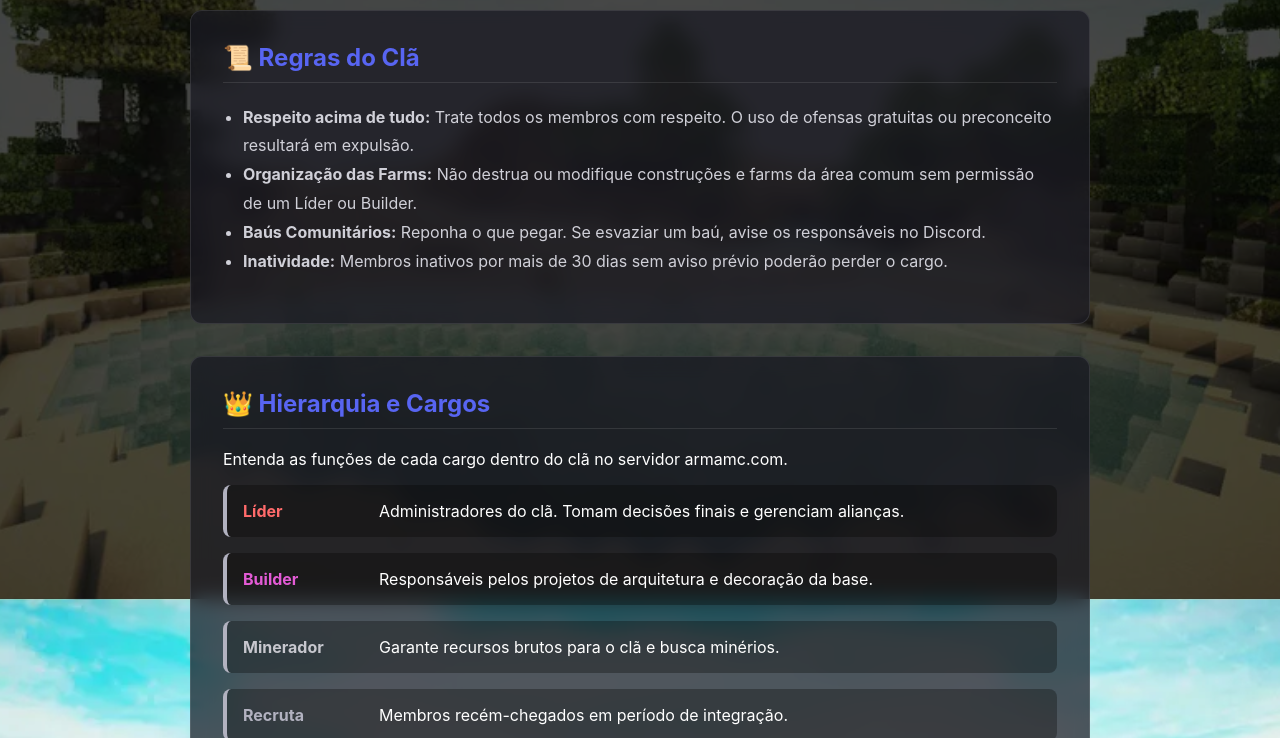
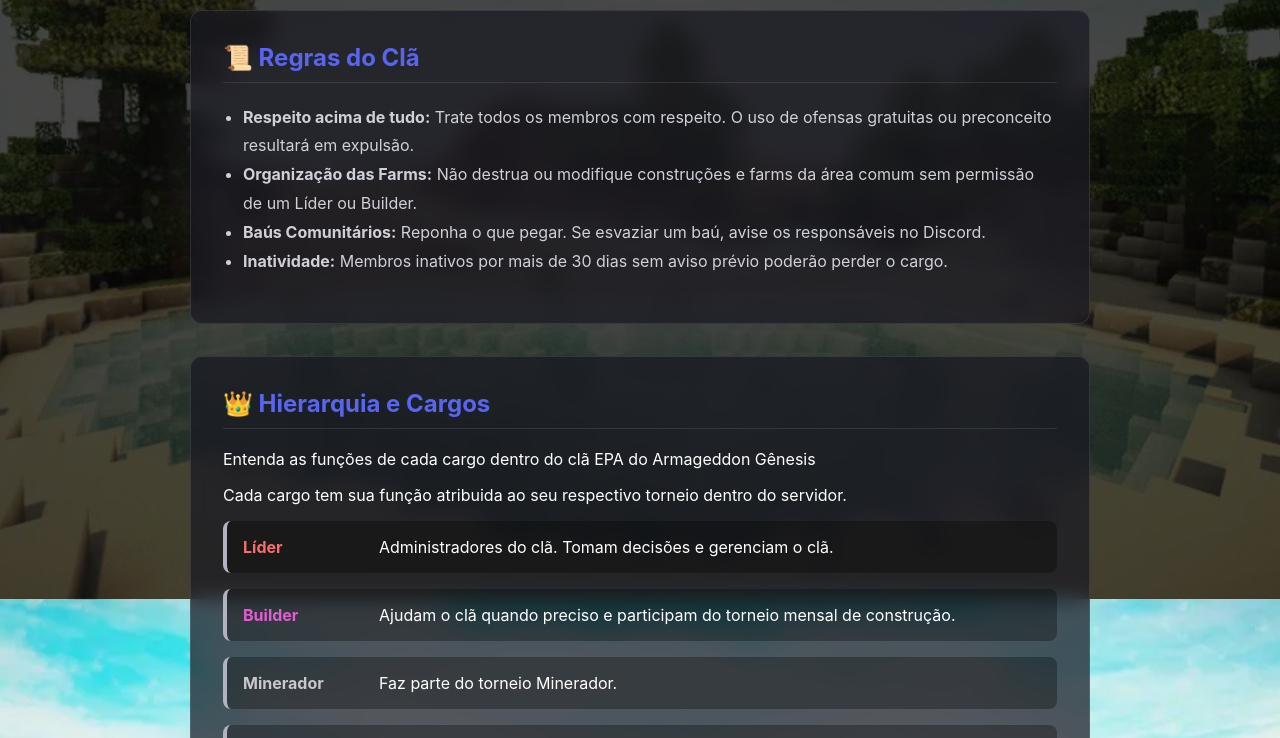
Before and after one commit to Jc1123/embrapa-site, a website: page wiki.html in a window 1280 px wide. Shown: the part 201-939 px from the top of the page. Drawn offline with Linux system fonts and the light colour scheme.

Commit message:
wiki atualizada

```diff
--- a/wiki.html
+++ b/wiki.html
@@ -37,27 +37,28 @@
 
             <section class="wiki-section">
                 <h2>👑 Hierarquia e Cargos</h2>
-                <p>Entenda as funções de cada cargo dentro do clã no servidor armamc.com.</p>
+                <p>Entenda as funções de cada cargo dentro do clã EPA do Armageddon Gênesis</p>
+                <p>Cada cargo tem sua função atribuida ao seu respectivo torneio dentro do servidor.</p>
 
                 <div class="cargo-list">
                     <div class="cargo-item">
                         <strong class="cargo-lider">Líder</strong>
-                        <span>Administradores do clã. Tomam decisões finais e gerenciam alianças.</span>
+                        <span>Administradores do clã. Tomam decisões e gerenciam o clã.</span>
                     </div>
 
                     <div class="cargo-item">
                         <strong class="cargo-builder">Builder</strong>
-                        <span>Responsáveis pelos projetos de arquitetura e decoração da base.</span>
+                        <span>Ajudam o clã quando preciso e participam do torneio mensal de construção.</span>
                     </div>
 
                     <div class="cargo-item">
                         <strong class="cargo-minerador">Minerador</strong>
-                        <span>Garante recursos brutos para o clã e busca minérios.</span>
+                        <span>Faz parte do torneio Minerador.</span>
                     </div>
 
                     <div class="cargo-item">
                         <strong class="cargo-recruta">Recruta</strong>
-                        <span>Membros recém-chegados em período de integração.</span>
+                        <span>Novos membros que ainda não participam de torneios ou desafios.</span>
                     </div>
                 </div>
             </section>
```
